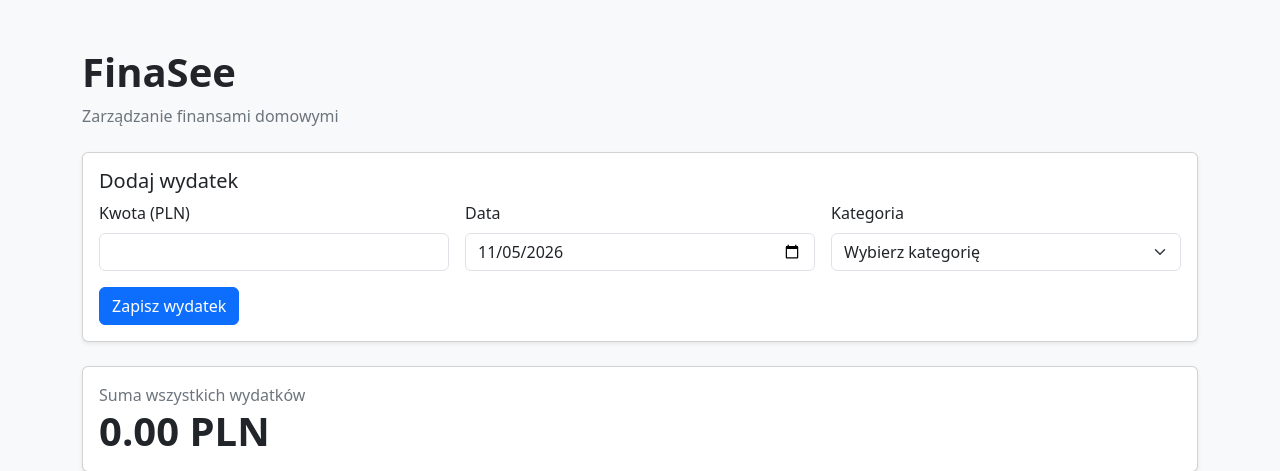
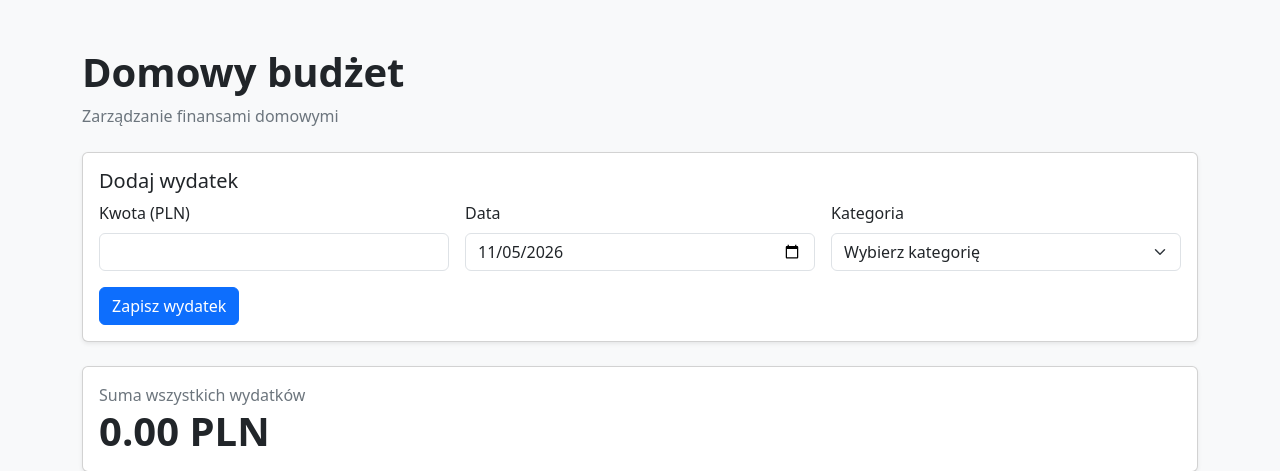
Before and after one commit to zslitstudent07/domowy-budzet, a Flask app: page / in a window 1280 px wide. Shown: the top 471 px of the page. Run offline with Flask 3, Linux system fonts and the light colour scheme; data that the repository does not hold is empty.

Commit message:
Update title and header for budgeting app

```diff
--- a/templates/index.html
+++ b/templates/index.html
@@ -4,14 +4,14 @@
 <head>
   <meta charset="utf-8">
   <meta name="viewport" content="width=device-width, initial-scale=1">
-  <title>FinaSee — Rejestr wydatków</title>
+  <title>Domowy budżet — Rejestr wydatków</title>
   <link href="https://cdn.jsdelivr.net/npm/bootstrap@5.3.3/dist/css/bootstrap.min.css"
         rel="stylesheet">
 </head>
 <body class="bg-light">
 <main class="container py-5">
   <header class="mb-4">
-    <h1 class="fw-bold">FinaSee</h1>
+    <h1 class="fw-bold">Domowy budżet</h1>
     <p class="text-secondary">Zarządzanie finansami domowymi</p>
   </header>
 
```
